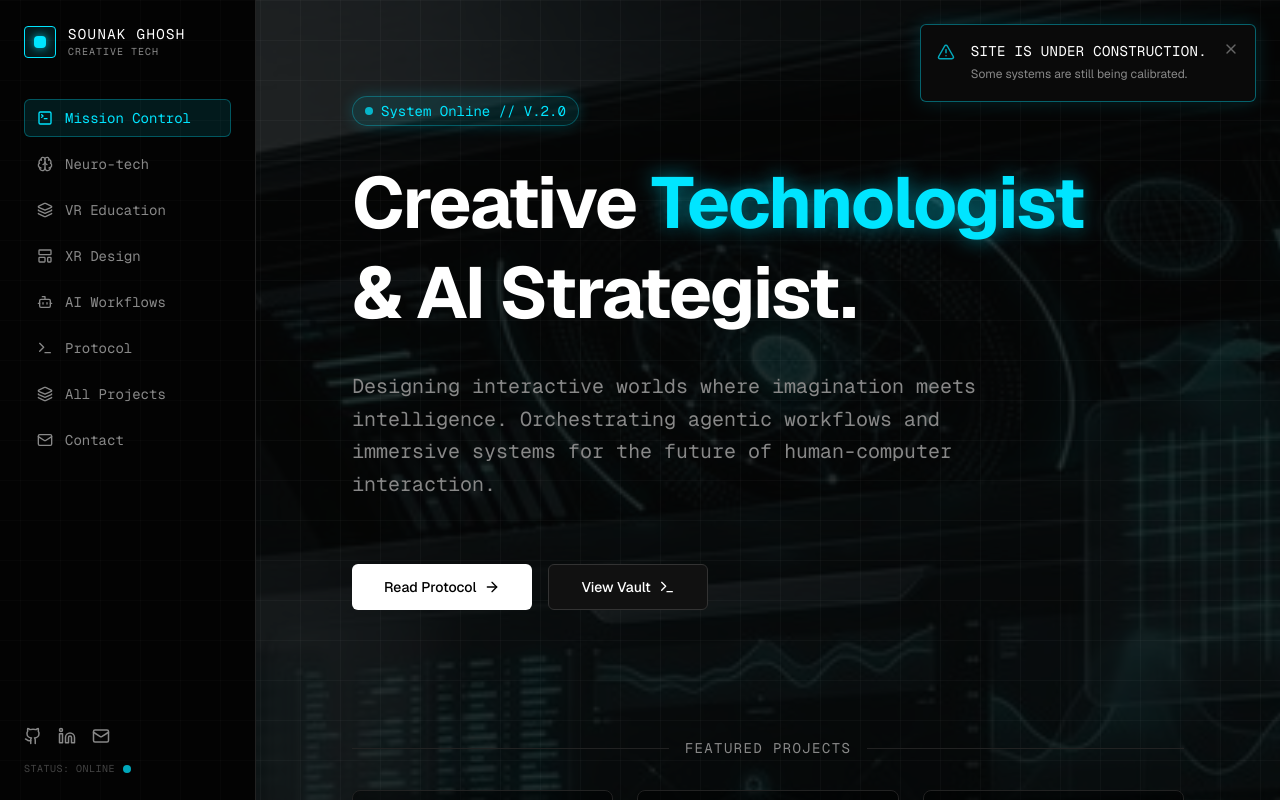
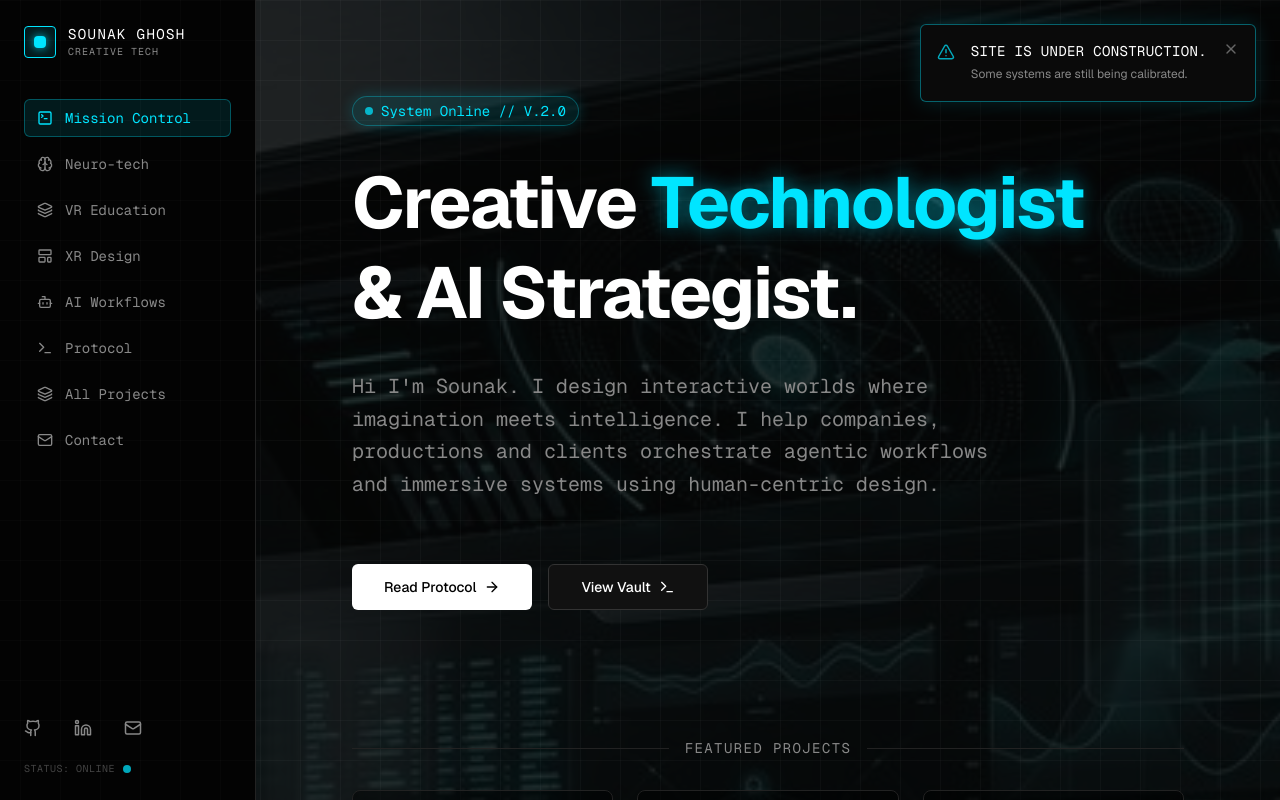
Before and after one commit to sounakivan/reality-architect-website, a Next.js app in the folder reality-architect-v2/: page / in a window 1280 px wide. Built offline with nearby package versions, Linux system fonts and the light colour scheme.

Commit message:
Content refinements

```diff
--- a/reality-architect-v2/src/app/page.tsx
+++ b/reality-architect-v2/src/app/page.tsx
@@ -31,8 +31,8 @@ export default function Home() {
         </h1>
 
         <p className="max-w-2xl text-lg md:text-xl text-[#888] font-mono leading-relaxed">
-          Designing interactive worlds where imagination meets intelligence.
-          Orchestrating agentic workflows and immersive systems for the future of human-computer interaction.
+          Hi I'm Sounak. I design interactive worlds where imagination meets intelligence.
+          I help companies, productions and clients orchestrate agentic workflows and immersive systems using human-centric design.
         </p>
 
         <div className="flex flex-col sm:flex-row gap-4 pt-8">
--- a/reality-architect-v2/src/components/DashboardNav.tsx
+++ b/reality-architect-v2/src/components/DashboardNav.tsx
@@ -1,12 +1,14 @@
 "use client";
 
+import { useState } from "react";
 import Link from "next/link";
 import { usePathname } from "next/navigation";
-import { Brain, Layers, LayoutTemplate, Bot, Terminal, TerminalSquare, Github, Linkedin, Mail } from "lucide-react";
+import { Brain, Layers, LayoutTemplate, Bot, Terminal, TerminalSquare, Github, Linkedin, Mail, Menu, X } from "lucide-react";
 import clsx from "clsx";
 
 export default function DashboardNav() {
   const pathname = usePathname();
+  const [isOpen, setIsOpen] = useState(false);
 
   const links = [
     { href: "/", label: "Mission Control", icon: TerminalSquare },
@@ -20,21 +22,31 @@ export default function DashboardNav() {
   ];
 
   return (
-    <aside className="w-full md:w-64 h-auto md:h-[100dvh] bg-black/40 backdrop-blur-md border-r border-[#222] p-6 flex flex-col justify-between z-10 sticky top-0 md:relative">
-      <div>
-        <div className="mb-10">
-          <Link href="/" className="flex items-center gap-3 group">
-            <div className="w-8 h-8 rounded bg-accent/10 border border-accent flex items-center justify-center group-hover:bg-accent/20 transition-colors">
+    <aside className="w-full md:w-64 h-auto md:h-[100dvh] bg-black/80 md:bg-black/40 backdrop-blur-md border-b md:border-b-0 md:border-r border-[#222] z-[150] sticky top-0 md:relative flex flex-col transition-all duration-300">
+      <div className="flex items-center justify-between p-6">
+        <Link href="/" className="flex items-center gap-3 group" onClick={() => setIsOpen(false)}>
+          <div className="w-8 h-8 rounded bg-accent/10 border border-accent flex items-center justify-center group-hover:bg-accent/20 transition-colors shrink-0">
             <div className="w-3 h-3 bg-accent rounded-sm shadow-[0_0_10px_rgba(0,229,255,0.8)]" />
           </div>
-            <div>
-              <h1 className="text-white font-mono text-sm tracking-widest uppercase truncate max-w-[130px]">Sounak Ghosh</h1>
-              <p className="text-[#888] text-[10px] uppercase tracking-widest font-mono">Creative Tech</p>
+          <div className="min-w-0">
+            <h1 className="text-white font-mono text-sm tracking-widest uppercase truncate max-w-[130px] sm:max-w-none">Sounak Ghosh</h1>
+            <p className="text-[#888] text-[10px] uppercase tracking-widest font-mono truncate">Creative Tech</p>
           </div>
         </Link>
+        <button
+          className="md:hidden text-[#888] hover:text-white transition-colors p-2 -mr-2"
+          onClick={() => setIsOpen(!isOpen)}
+          aria-label="Toggle Navigation"
+        >
+          {isOpen ? <X size={24} /> : <Menu size={24} />}
+        </button>
       </div>
 
-        <nav className="flex flex-col gap-2">
+      <div className={clsx(
+        "flex-1 flex flex-col justify-between px-6 transition-all duration-500 ease-in-out overflow-hidden md:max-h-[100dvh] md:opacity-100",
+        isOpen ? "max-h-[800px] opacity-100 pb-6" : "max-h-0 opacity-0 md:pb-6"
+      )}>
+        <nav className="flex flex-col gap-2 pt-2 md:pt-4">
           {links.map((link) => {
             const isActive = pathname === link.href;
             const Icon = link.icon;
@@ -43,8 +55,9 @@ export default function DashboardNav() {
               <Link
                 key={link.href}
                 href={link.href}
+                onClick={() => setIsOpen(false)}
                 className={clsx(
-                  "flex items-center gap-3 px-3 py-2 rounded-md text-sm font-mono transition-all duration-300",
+                  "flex items-center gap-3 px-3 py-3 md:py-2 rounded-md text-sm font-mono transition-all duration-300",
                   isActive
                     ? "bg-accent/10 text-accent border border-accent/30"
                     : "text-[#888] hover:text-white hover:bg-white/5 border border-transparent"
@@ -56,17 +69,16 @@ export default function DashboardNav() {
             );
           })}
         </nav>
-      </div>
 
-      <div className="mt-8 md:mt-0 flex flex-col gap-4">
+        <div className="mt-8 flex flex-col gap-4">
           <div className="flex items-center gap-4 text-[#888]">
-          <a href="https://github.com/sounakivan" target="_blank" rel="noopener noreferrer" className="hover:text-accent transition-colors">
+            <a href="https://github.com/sounakivan" target="_blank" rel="noopener noreferrer" className="hover:text-accent transition-colors p-2 -ml-2">
               <Github size={18} />
             </a>
-          <a href="https://www.linkedin.com/in/beingsounak/" target="_blank" rel="noopener noreferrer" className="hover:text-accent transition-colors">
+            <a href="https://www.linkedin.com/in/beingsounak/" target="_blank" rel="noopener noreferrer" className="hover:text-accent transition-colors p-2">
               <Linkedin size={18} />
             </a>
-          <a href="mailto:sounaktheghosh@gmail.com" className="hover:text-accent transition-colors">
+            <a href="mailto:sounaktheghosh@gmail.com" className="hover:text-accent transition-colors p-2">
               <Mail size={18} />
             </a>
           </div>
@@ -74,6 +86,7 @@ export default function DashboardNav() {
             STATUS: ONLINE <span className="inline-block w-2 h-2 rounded-full bg-accent animate-pulse ml-2" />
           </div>
         </div>
+      </div>
     </aside>
   );
 }
--- a/reality-architect-v2/src/data/projects.ts
+++ b/reality-architect-v2/src/data/projects.ts
@@ -17,7 +17,7 @@ export const projects: Project[] = [
   {
     slug: "inner-light",
     categorySlug: "neuro-tech",
-    title: "Inner Light: Neuro-tech BCI",
+    title: "Inner Light (BCI + VR Neurotech)",
     category: "Neuro-tech",
     description: "Real-time brain-computer interface (BCI) translation and VR biofeedback architecture.",
     techStack: ["BCI", "Unity", "C#", "Signal Processing"],
@@ -59,7 +59,7 @@ export const projects: Project[] = [
   {
     slug: "modular-xr-system",
     categorySlug: "xr-design",
-    title: "Modular XR Design System",
+    title: "Tool-based XR Interaction System",
     category: "XR Design",
     description: "Modular templates and XR design system for improved production efficiency and design quality.",
     techStack: ["Design Systems", "Figma", "Unity", "UX/UI"],
@@ -80,7 +80,7 @@ export const projects: Project[] = [
   {
     slug: "e2engine",
     categorySlug: "agentic-workflows",
-    title: "E2Engine: AI Workflow Automation",
+    title: "E2Engine: Automated VR Sim Creation",
     category: "E2Engine",
     description: "AI Workflow Automation for instant sim content generation.",
     techStack: ["AI Automation", "Python", "LLMs", "Toolchain"],
```
Lines whose indentation alone changed are shown as unchanged.
